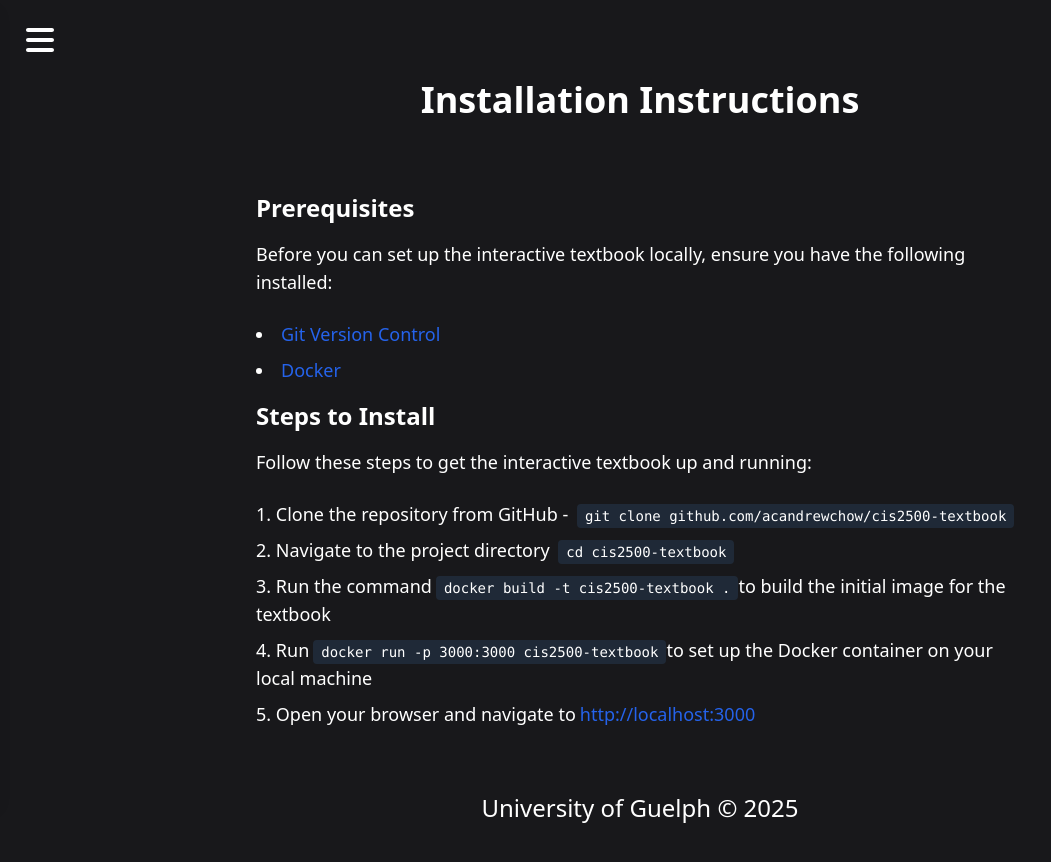
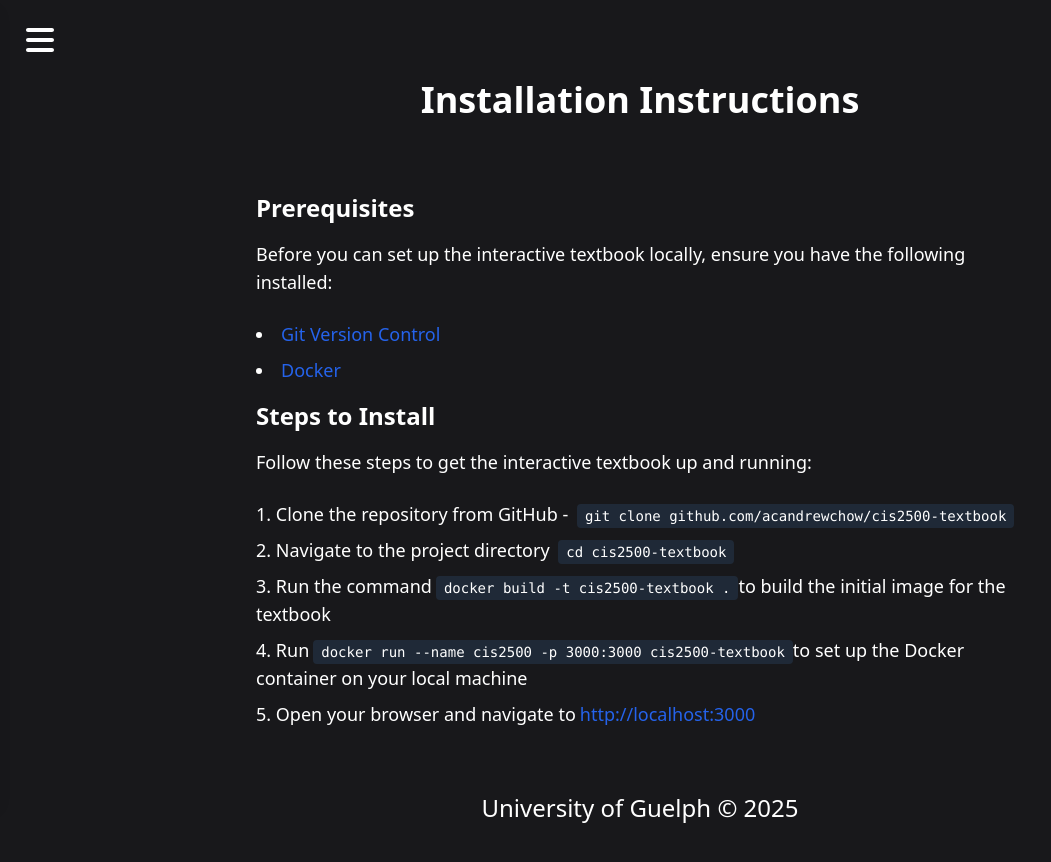
Before and after one commit to acandrewchow/cis2500-textbook, a Next.js app: page /installation in a window 1280 px wide. Shown: the top 862 px of the page, without its empty margins (0-1051 px from the left). Built offline with nearby package versions, Linux system fonts and the light colour scheme.

Commit message:
Adds executable script for deployment

```diff
--- a/src/pages/installation.js
+++ b/src/pages/installation.js
@@ -64,7 +64,7 @@ export default function Installation() {
           <li>
             Run
             <code className="bg-gray-800 text-white text-sm px-2 py-1 rounded ml-1">
-              docker run -p 3000:3000 cis2500-textbook
+              docker run --name cis2500 -p 3000:3000 cis2500-textbook
             </code>
             to set up the Docker container on your local machine
           </li>
```
Also changed, not shown: 1 other file (tests, documents, lock files or other folders).
